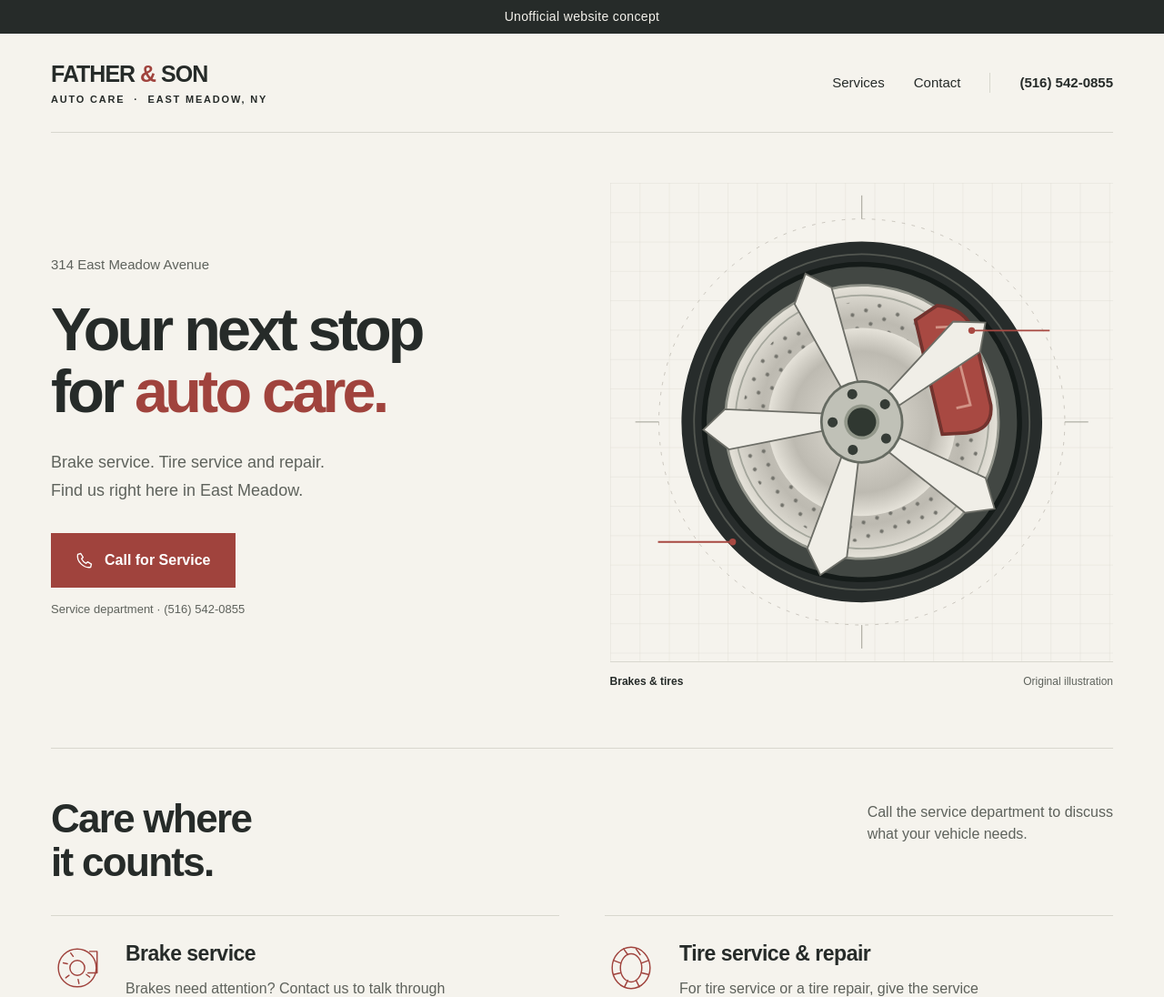
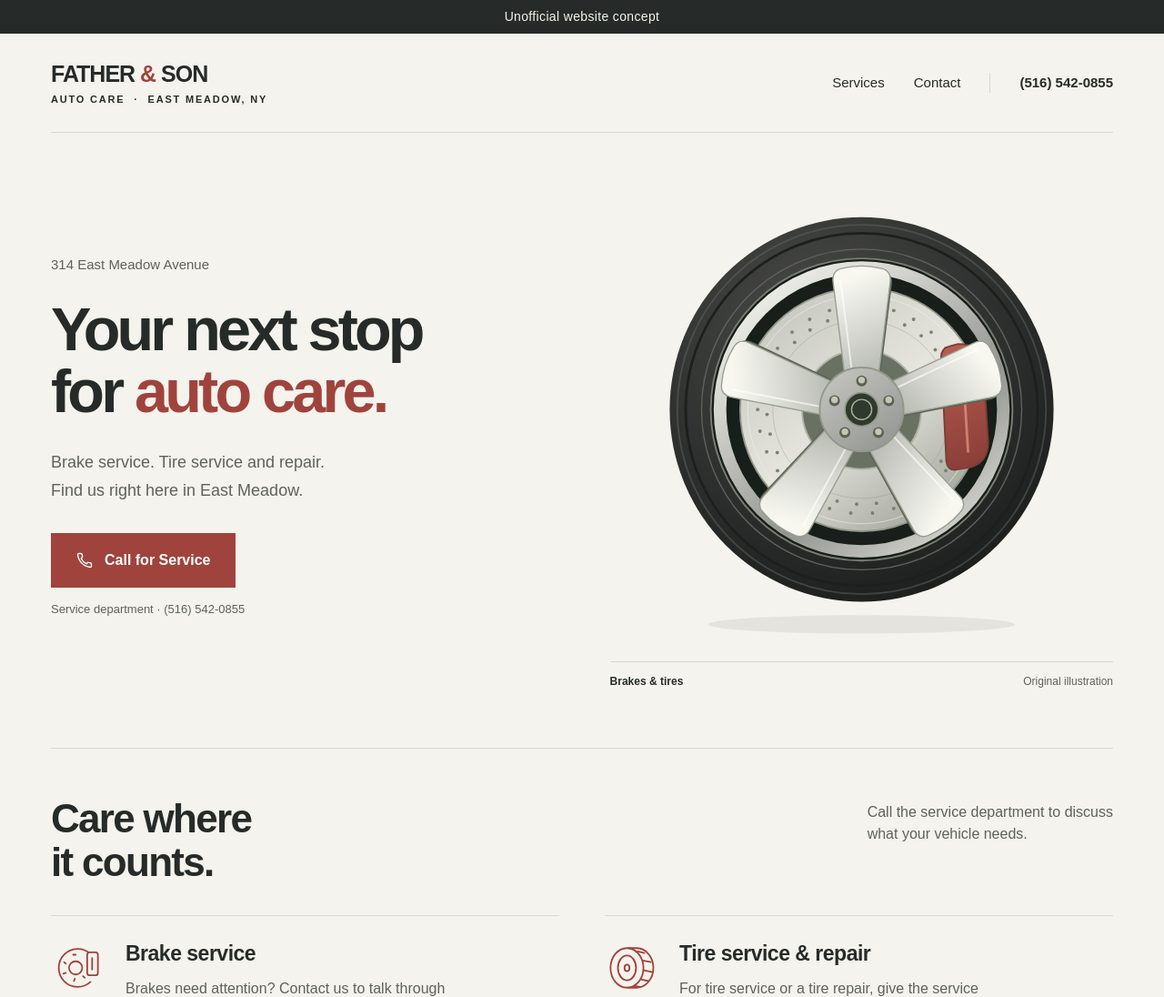
Before and after one commit to Infekted11/father-son-auto-care-concept, a plain HTML site: page public/index.html in a window 1280 px wide. Shown: the top 1096 px of the page at 91% size. Drawn offline with Linux system fonts and the light colour scheme.

Commit message:
Refine all graphics and remove README

```diff
--- a/public/index.html
+++ b/public/index.html
@@ -23,47 +23,19 @@
         <p class="location">314 East Meadow Avenue</p>
         <h1 id="hero-title">Your next stop<br>for <span>auto care.</span></h1>
         <p class="intro">Brake service. Tire service and repair.<br>Find us right here in East Meadow.</p>
-        <a class="button primary" href="tel:+15165420855"><svg viewBox="0 0 24 24" aria-hidden="true"><path d="m7 3 3 5-2 2c1.3 2.8 3.2 4.7 6 6l2-2 5 3-1 4C11 23 1 13 3 4Z"/></svg>Call for Service</a>
+        <a class="button primary" href="tel:+15165420855"><svg viewBox="0 0 24 24" aria-hidden="true"><path d="M7.2 3H4.5A1.5 1.5 0 0 0 3 4.7 18.5 18.5 0 0 0 19.3 21a1.5 1.5 0 0 0 1.7-1.5v-2.7a1.5 1.5 0 0 0-1.2-1.5l-2.5-.5a1.5 1.5 0 0 0-1.5.5l-1.1 1.3a15 15 0 0 1-7.3-7.3l1.3-1.1a1.5 1.5 0 0 0 .5-1.5l-.5-2.5A1.5 1.5 0 0 0 7.2 3Z"/></svg>Call for Service</a>
         <p class="call-note">Service department · (516) 542-0855</p>
       </div>
       <div class="hero-art">
-        <svg class="wheel" viewBox="0 0 600 570" role="img" aria-labelledby="wheel-title">
-          <title id="wheel-title">Original illustration of a wheel and brake assembly</title>
-          <defs>
-            <pattern id="grid" width="35" height="35" patternUnits="userSpaceOnUse"><path d="M35 0H0V35" fill="none" stroke="#d8d4cb" stroke-width=".7"/></pattern>
-            <radialGradient id="metal"><stop stop-color="#e5e2d9"/><stop offset=".75" stop-color="#bdbab1"/><stop offset="1" stop-color="#e5e2d9"/></radialGradient>
-            <pattern id="vents" width="17" height="17" patternUnits="userSpaceOnUse"><circle cx="8" cy="8" r="2.3" fill="#73736c"/></pattern>
-            <g id="spoke"><path d="M293 254 270 126 294 96 318 122 310 254Z" fill="#f0eee7" stroke="#6d6e67" stroke-width="2"/></g>
-          </defs>
-          <path fill="url(#grid)" d="M0 0h600v570H0z"/>
-          <circle cx="300" cy="285" r="242" fill="none" stroke="#c6c2b9" stroke-dasharray="4 8"/>
-          <path d="M300 15v28m0 484v28M30 285h28m484 0h28" stroke="#9b9990"/>
-          <g transform="rotate(-19 300 285)">
-            <circle cx="300" cy="285" r="215" fill="#272c2b"/>
-            <circle cx="300" cy="285" r="200" fill="none" stroke="#525650" stroke-width="2"/>
-            <circle cx="300" cy="285" r="188" fill="#424743" stroke="#151b19" stroke-width="6"/>
-            <circle cx="300" cy="285" r="163" fill="url(#metal)" stroke="#91938a" stroke-width="3"/>
-            <circle cx="300" cy="285" r="151" fill="none" stroke="#a4a69c" stroke-width="2"/>
-            <circle cx="300" cy="285" r="143" fill="url(#vents)"/>
-            <circle cx="300" cy="285" r="112" fill="url(#metal)"/>
-            <path d="M430 183q32 14 31 46l-9 87q-7 29-38 22l-28-8 14-139Z" fill="#a84942" stroke="#72332e" stroke-width="4"/>
-            <path d="m420 207 17 5-8 96-17-2" fill="none" stroke="#d29386" stroke-width="3"/>
-            <g><use href="#spoke"/><use href="#spoke" transform="rotate(72 300 285)"/><use href="#spoke" transform="rotate(144 300 285)"/><use href="#spoke" transform="rotate(216 300 285)"/><use href="#spoke" transform="rotate(288 300 285)"/></g>
-            <circle cx="300" cy="285" r="48" fill="#c0c1b7" stroke="#666b62" stroke-width="3"/>
-            <g fill="#353c36"><circle cx="300" cy="250" r="6"/><circle cx="333" cy="274" r="6"/><circle cx="321" cy="313" r="6"/><circle cx="279" cy="313" r="6"/><circle cx="267" cy="274" r="6"/></g>
-            <circle cx="300" cy="285" r="19" fill="#303831" stroke="#92978a" stroke-width="4"/>
-          </g>
-          <path d="M431 176h93M146 428H57" stroke="#a84942" stroke-width="2"/>
-          <circle cx="431" cy="176" r="4" fill="#a84942"/><circle cx="146" cy="428" r="4" fill="#a84942"/>
-        </svg>
+        <img class="wheel" src="assets/wheel.svg" width="600" height="570" alt="Original illustration of a five-spoke alloy wheel with a brake disc and red caliper">
         <div class="art-caption"><span>Brakes & tires</span><span>Original illustration</span></div>
       </div>
     </section>
     <section class="services wrap" id="services" aria-labelledby="services-title">
       <div class="section-heading"><h2 id="services-title">Care where<br> it counts.</h2><p>Call the service department to discuss<br class="desktop-break"> what your vehicle needs.</p></div>
       <div class="service-list">
-        <article><svg viewBox="0 0 64 64" aria-hidden="true"><circle cx="32" cy="32" r="23"/><circle cx="32" cy="32" r="9"/><path d="M47 12h9v26H45M24 14l3 4m-12 8 5 1m-2 17 4-3m12 10-1-5m14-3-4-3"/></svg><div><h3>Brake service</h3><p>Brakes need attention? Contact us to talk through your service needs.</p></div></article>
-        <article><svg viewBox="0 0 64 64" aria-hidden="true"><ellipse cx="32" cy="32" rx="23" ry="25"/><ellipse cx="32" cy="32" rx="13" ry="17"/><path d="m23 9 5 7m10-7 5 7M11 23l8 3m-8 14 8-2m5 17 4-8m14 8-4-8m15-7-8-2m8-15-8 3"/></svg><div><h3>Tire service & repair</h3><p>For tire service or a tire repair, give the service department a call.</p></div></article>
+        <article><img class="service-icon" src="assets/brakes.svg" width="58" height="58" alt=""><div><h3>Brake service</h3><p>Brakes need attention? Contact us to talk through your service needs.</p></div></article>
+        <article><img class="service-icon" src="assets/tire.svg" width="58" height="58" alt=""><div><h3>Tire service & repair</h3><p>For tire service or a tire repair, give the service department a call.</p></div></article>
       </div>
     </section>
     <section class="contact" id="contact" aria-labelledby="contact-title">
```
Also changed, not shown: public/assets/brakes.svg (added), public/assets/tire.svg (added), public/assets/wheel.svg (added), public/icon.svg, public/styles.css, 2 other files.
